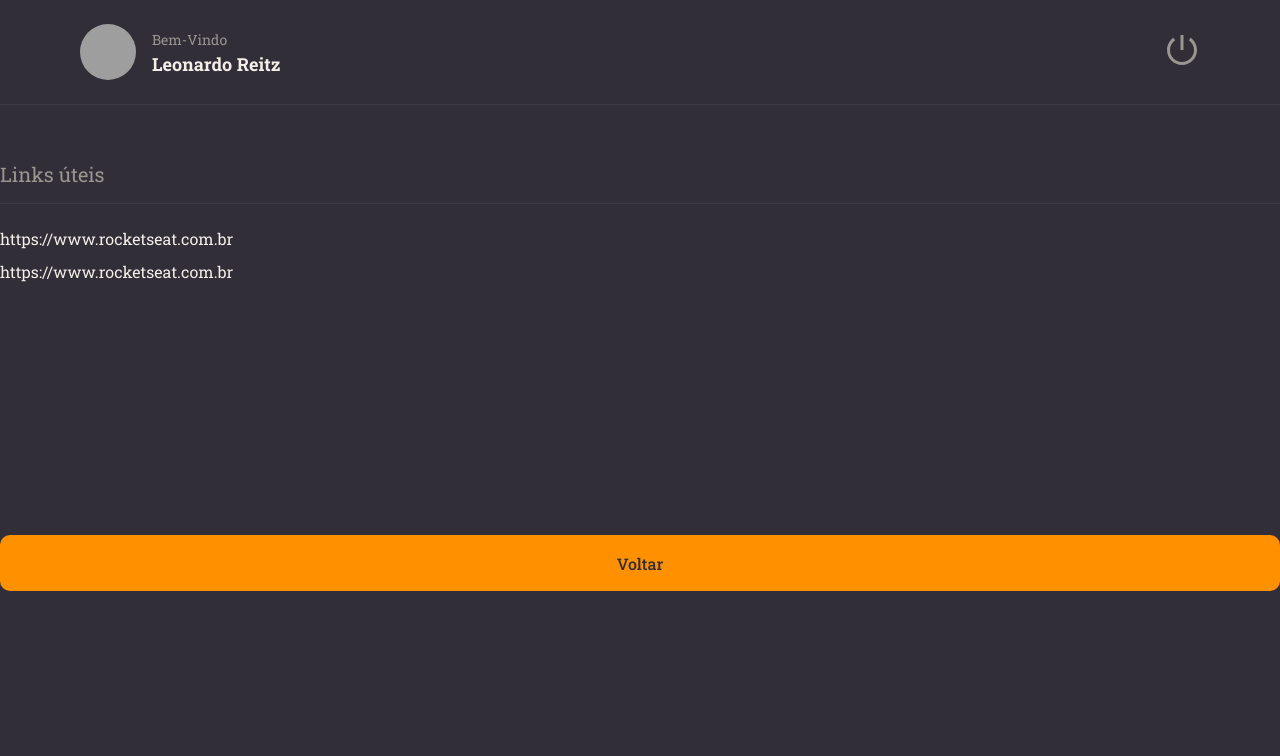
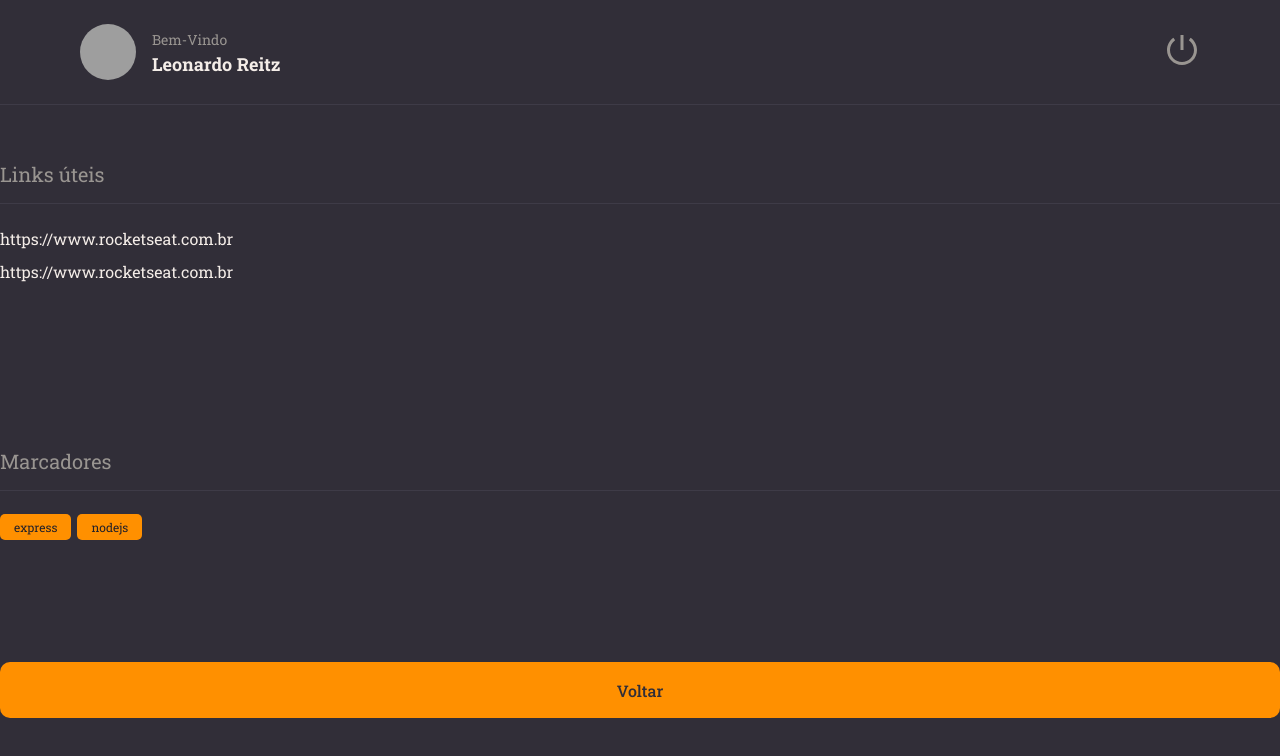
Before and after one commit to Leonardo1205/Rocketnotes, a React (Vite) app: page / in a window 1280 px wide. Shown: the top 756 px of the page. Built offline with nearby package versions, Linux system fonts and the light colour scheme; grey boxes are pictures that could not be loaded.

Commit message:
Markers  section

```diff
--- /dev/null
+++ b/src/components/Tag/index.jsx
@@ -0,0 +1,9 @@
+import { Container } from "./styles";
+
+export function Tag({ title }){
+    return(
+        <Container>
+            {title}
+        </Container>
+    )
+}
--- /dev/null
+++ b/src/components/Tag/styles.js
@@ -0,0 +1,11 @@
+import styled from "styled-components";
+
+export const Container = styled.span`
+    font-size: 12px;
+    padding: 5px 14px;
+    border-radius: 5px;
+    margin-right: 6px;
+
+    background-color: ${({ theme }) => theme.COLORS.ORANGE};
+    color: ${({ theme }) => theme.COLORS.BACKGROUND_900};
+`;
--- a/src/pages/Details/index.jsx
+++ b/src/pages/Details/index.jsx
@@ -3,6 +3,7 @@
 import { Header } from "../../components/Header"
 import { Button } from "../../components/Button/Index"
 import { Section } from "../../components/Section"
+import { Tag } from "../../components/Tag"
 
 export function Details() {
 
@@ -16,6 +17,11 @@
           <li><a href="#">https://www.rocketseat.com.br</a></li>
         </Links>
       </Section>
+
+      <Section title= "Marcadores">
+        <Tag title= "express"/>
+        <Tag title= "nodejs"/>
+      </Section>
       <Button title="Voltar"/>
     </Container>
   )
```
